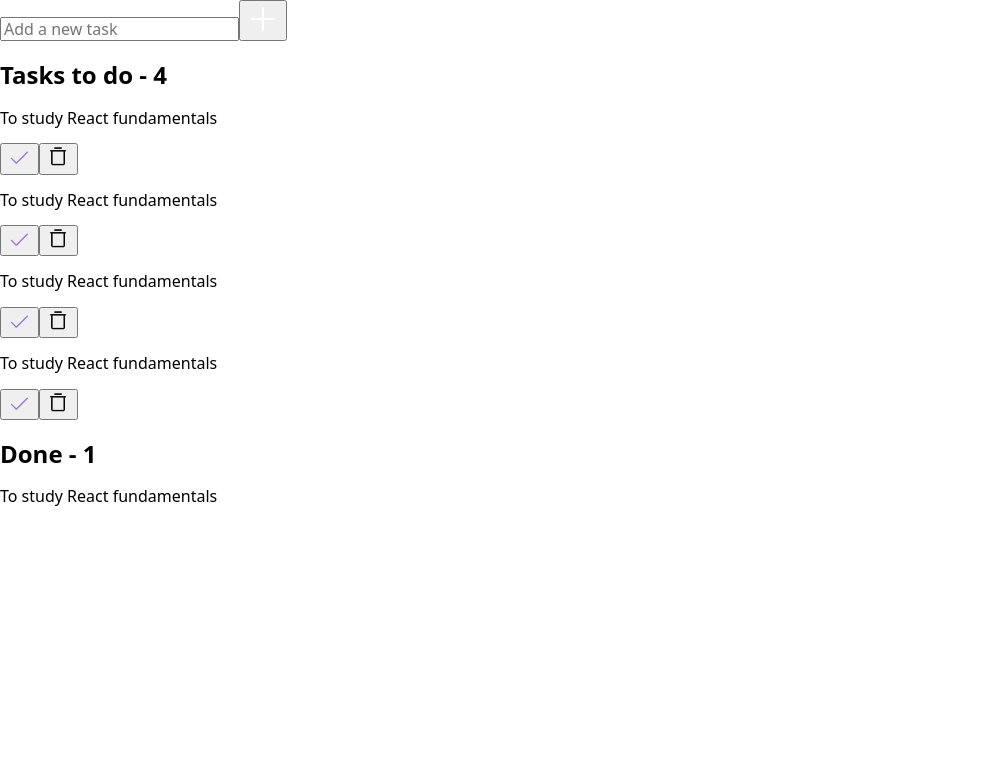
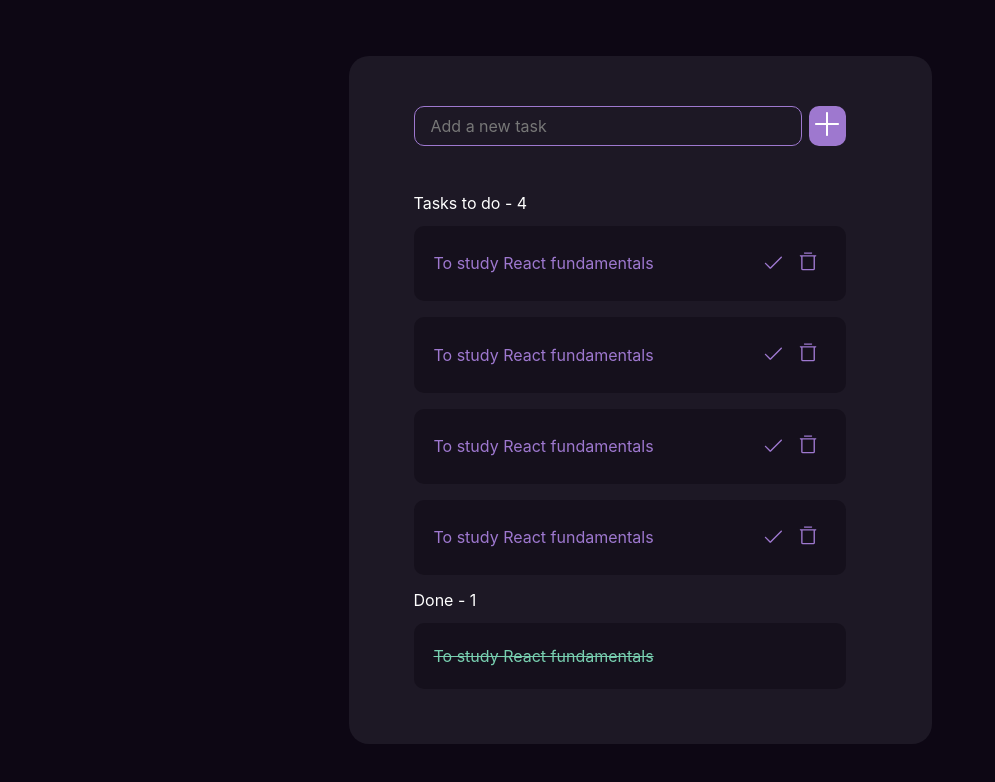
Before and after one commit to AmmarMKamel/todos-basic, an Angular app: page / in a window 1280 px wide. Shown: the top 782 px of the page, without its empty margins (0-995 px from the left). Built offline with nearby package versions, Linux system fonts and the light colour scheme.

Commit message:
Add the css styling

```diff
--- a/src/app/app.component.html
+++ b/src/app/app.component.html
@@ -1,57 +1,57 @@
 <main>
-  <div>
+  <div class="todos">
     <!-- Add Todo -->
-    <form>
-      <input type="text" name="" id="" placeholder="Add a new task" />
-      <button type="submit">
+    <form class="todos__form">
+      <input type="text" class="todos__input" placeholder="Add a new task" />
+      <button type="submit" class="todos__submit">
         <img src="/assets/plus-icon.svg" alt="Plus Icon" />
       </button>
     </form>
     <!-- /Add Todo -->
 
     <!-- Todo Tasks -->
-    <section>
-      <h2>Tasks to do - 4</h2>
-      <article>
-        <p>To study React fundamentals</p>
+    <section class="todo-tasks">
+      <h2 class="todo-tasks__heading">Tasks to do - 4</h2>
+      <article class="todo-tasks__task">
+        <p class="todo-tasks__text">To study React fundamentals</p>
         <aside>
-          <button type="button">
+          <button type="button" class="todo-tasks__check">
             <img src="/assets/check-icon.svg" alt="Check Icon" />
           </button>
-          <button type="button">
+          <button type="button" class="todo-tasks__delete">
             <img src="/assets/trash-icon.svg" alt="Trash Icon" />
           </button>
         </aside>
       </article>
-      <article>
-        <p>To study React fundamentals</p>
+      <article class="todo-tasks__task">
+        <p class="todo-tasks__text">To study React fundamentals</p>
         <aside>
-          <button type="button">
+          <button type="button" class="todo-tasks__check">
             <img src="/assets/check-icon.svg" alt="Check Icon" />
           </button>
-          <button type="button">
+          <button type="button" class="todo-tasks__delete">
             <img src="/assets/trash-icon.svg" alt="Trash Icon" />
           </button>
         </aside>
       </article>
-      <article>
-        <p>To study React fundamentals</p>
+      <article class="todo-tasks__task">
+        <p class="todo-tasks__text">To study React fundamentals</p>
         <aside>
-          <button type="button">
+          <button type="button" class="todo-tasks__check">
             <img src="/assets/check-icon.svg" alt="Check Icon" />
           </button>
-          <button type="button">
+          <button type="button" class="todo-tasks__delete">
             <img src="/assets/trash-icon.svg" alt="Trash Icon" />
           </button>
         </aside>
       </article>
-      <article>
-        <p>To study React fundamentals</p>
+      <article class="todo-tasks__task">
+        <p class="todo-tasks__text">To study React fundamentals</p>
         <aside>
-          <button type="button">
+          <button type="button" class="todo-tasks__check">
             <img src="/assets/check-icon.svg" alt="Check Icon" />
           </button>
-          <button type="button">
+          <button type="button" class="todo-tasks__delete">
             <img src="/assets/trash-icon.svg" alt="Trash Icon" />
           </button>
         </aside>
@@ -60,10 +60,10 @@
     <!-- /Todo Tasks -->
 
     <!-- Done Tasks -->
-    <section>
-      <h2>Done - 1</h2>
-      <article>
-        <p>To study React fundamentals</p>
+    <section class="done-tasks">
+      <h2 class="done-tasks__heading">Done - 1</h2>
+      <article class="done-tasks__task">
+        <p class="done-tasks__text">To study React fundamentals</p>
       </article>
     </section>
     <!-- /Done Tasks -->
--- a/src/app/app.component.scss
+++ b/src/app/app.component.scss
@@ -0,0 +1,86 @@
+main {
+  display: flex;
+  justify-content: center;
+  align-items: center;
+  min-height: 100vh;
+  background-color: #0d0714;
+}
+
+.todos {
+  width: 36.438em;
+  padding: 3.125em 5.375em 3.438em 4.063em;
+  background-color: #1d1825;
+  border-radius: 1.25em;
+
+  &__form {
+    display: flex;
+    justify-content: space-between;
+    align-items: center;
+    margin-bottom: 3em;
+  }
+
+  &__input {
+    width: 90%;
+    padding: 0.625em 1em;
+    color: #fff;
+    background-color: initial;
+    border: 1px solid #9e78cf;
+    border-radius: 0.625em;
+    outline: none;
+
+    &::placeholder {
+      color: #777777;
+    }
+  }
+
+  &__submit {
+    padding: 0.156em;
+    background-color: #9e78cf;
+    border: none;
+    border-radius: 0.625em;
+    outline: none;
+    cursor: pointer;
+  }
+}
+
+.todo-tasks,
+.done-tasks {
+  &__heading {
+    font-size: 1em;
+    font-weight: 400;
+    color: #fff;
+  }
+
+  &__task {
+    display: flex;
+    justify-content: space-between;
+    align-items: center;
+    padding: 1.5em 1.25em;
+    margin-bottom: 1em;
+    color: #9e78cf;
+    background-color: #15101c;
+    border-radius: 0.625em;
+  }
+
+  &__text {
+    margin: 0;
+  }
+
+  &__check,
+  &__delete {
+    background-color: initial;
+    border: none;
+    outline: none;
+  }
+}
+
+.done-tasks {
+  &__task {
+    margin-bottom: 0;
+  }
+
+  &__text {
+    text-decoration: line-through;
+    color: #78cfb0;
+  }
+}
--- a/src/styles.scss
+++ b/src/styles.scss
@@ -1 +1,5 @@
 /* You can add global styles to this file, and also import other style files */
+body {
+  min-height: 100vh;
+  font-family: Inter, sans-serif;
+}
```
Also changed, not shown: src/assets/trash-icon.svg.
